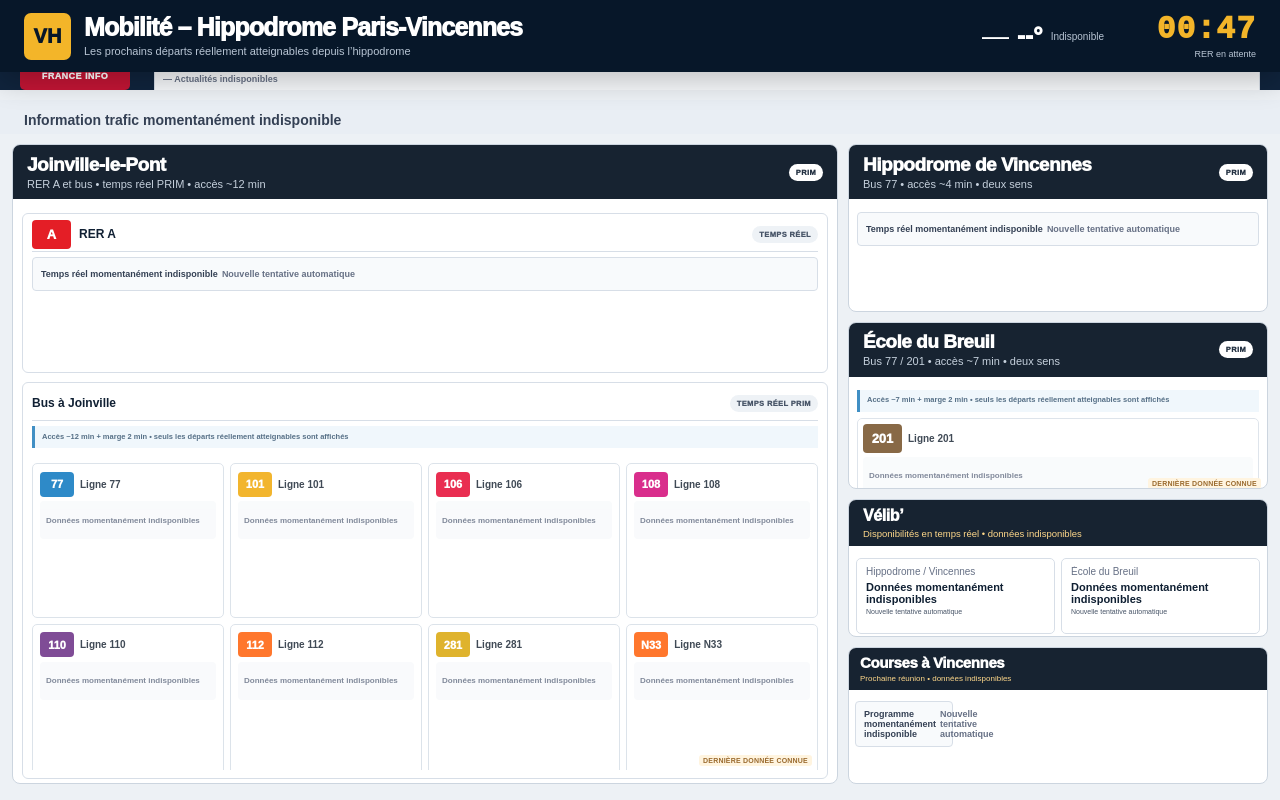
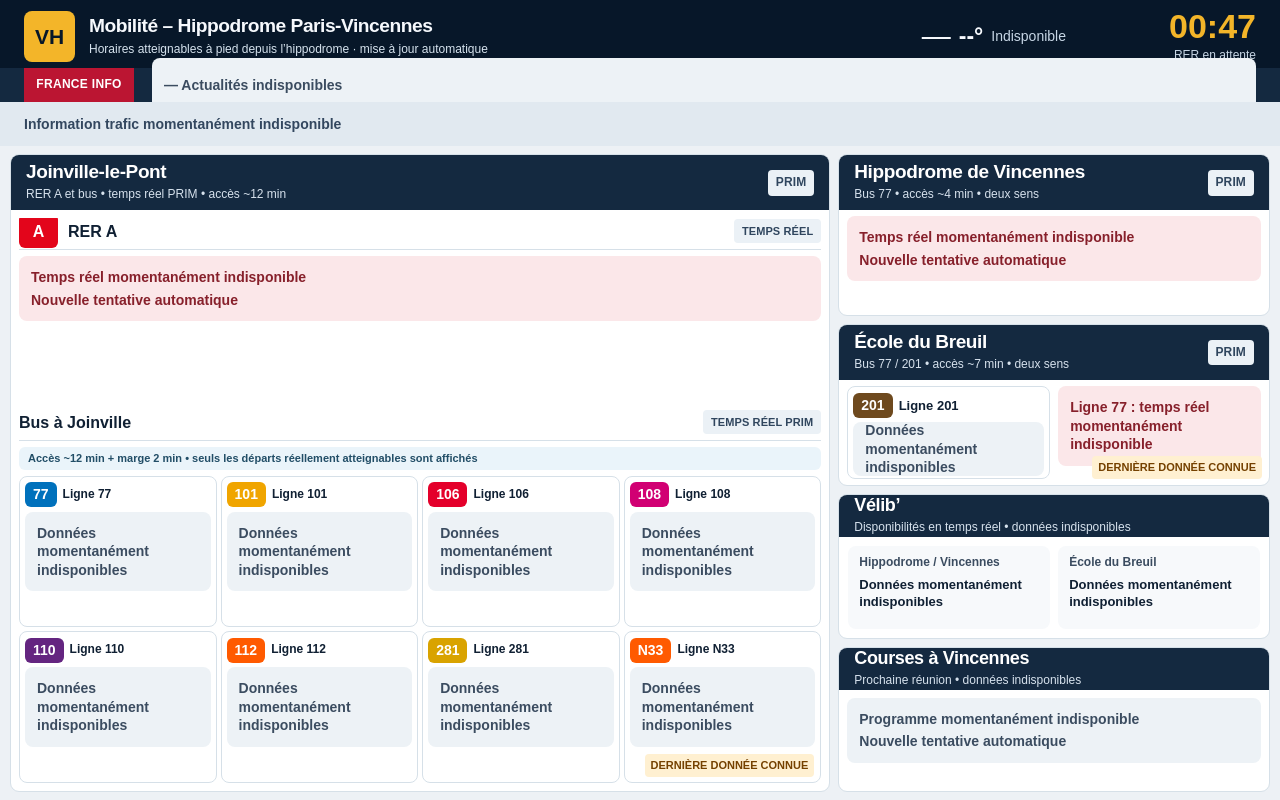
Before and after one commit to plero75/mobili, a website: page index.html in a window 1280 px wide. Drawn offline with Linux system fonts and the light colour scheme; no server answers.

Commit message:
design(tv): activer la nouvelle feuille unique et clarifier l’en-tête voyageurs

```diff
--- a/index.html
+++ b/index.html
@@ -6,10 +6,7 @@
   <meta name="theme-color" content="#071526">
   <meta name="description" content="Prochains départs accessibles depuis l’hippodrome Paris-Vincennes : RER A, bus, Vélib’ et informations trafic.">
   <title>Mobilité – Hippodrome Paris-Vincennes</title>
-  <link rel="stylesheet" href="styles.css?v=20260904-4">
-  <link rel="stylesheet" href="tv.css?v=20260904-4">
-  <link rel="stylesheet" href="mobili-2026.css?v=20260904-4">
-  <link rel="stylesheet" href="display-polish.css?v=20261016-1">
+  <link rel="stylesheet" href="mobili-display.css?v=20261016-tv4">
 </head>
 <body>
   <header class="topbar tv-topbar">
@@ -17,7 +14,7 @@
       <div class="brand-mark" aria-hidden="true">VH</div>
       <div>
         <div class="title">Mobilité – Hippodrome Paris‑Vincennes</div>
-        <div class="subtitle">Les prochains départs réellement atteignables depuis l’hippodrome</div>
+        <div class="subtitle">Horaires atteignables à pied depuis l’hippodrome · mise à jour automatique</div>
       </div>
     </div>
     <div class="header-weather" aria-label="Météo">
@@ -31,10 +28,10 @@
     </div>
   </header>
 
-  <div class="news-strip" aria-label="Actualités France Info">
+  <aside class="news-strip" aria-label="Actualités France Info">
     <span class="news-label">FRANCE INFO</span>
     <div id="news-carousel" class="news-carousel">Chargement des actualités…</div>
-  </div>
+  </aside>
 
   <div id="traffic-banner" class="traffic-banner neutral" role="status" aria-live="polite">Vérification des perturbations PRIM…</div>
 
@@ -47,7 +44,7 @@
       <div class="joinville-grid">
         <div class="joinville-rer">
           <div class="subhead"><span class="line-pill rer-pill">A</span><strong>RER A</strong><span class="mini-source">TEMPS RÉEL</span></div>
-          <div id="rer-body" class="transport-board" aria-live="polite"></div>
+          <div id="rer-body" class="transport-board" aria-live="off">Chargement des prochains RER…</div>
         </div>
         <div class="joinville-bus">
           <div class="subhead"><strong>Bus à Joinville</strong><span class="mini-source">TEMPS RÉEL PRIM</span></div>
```
